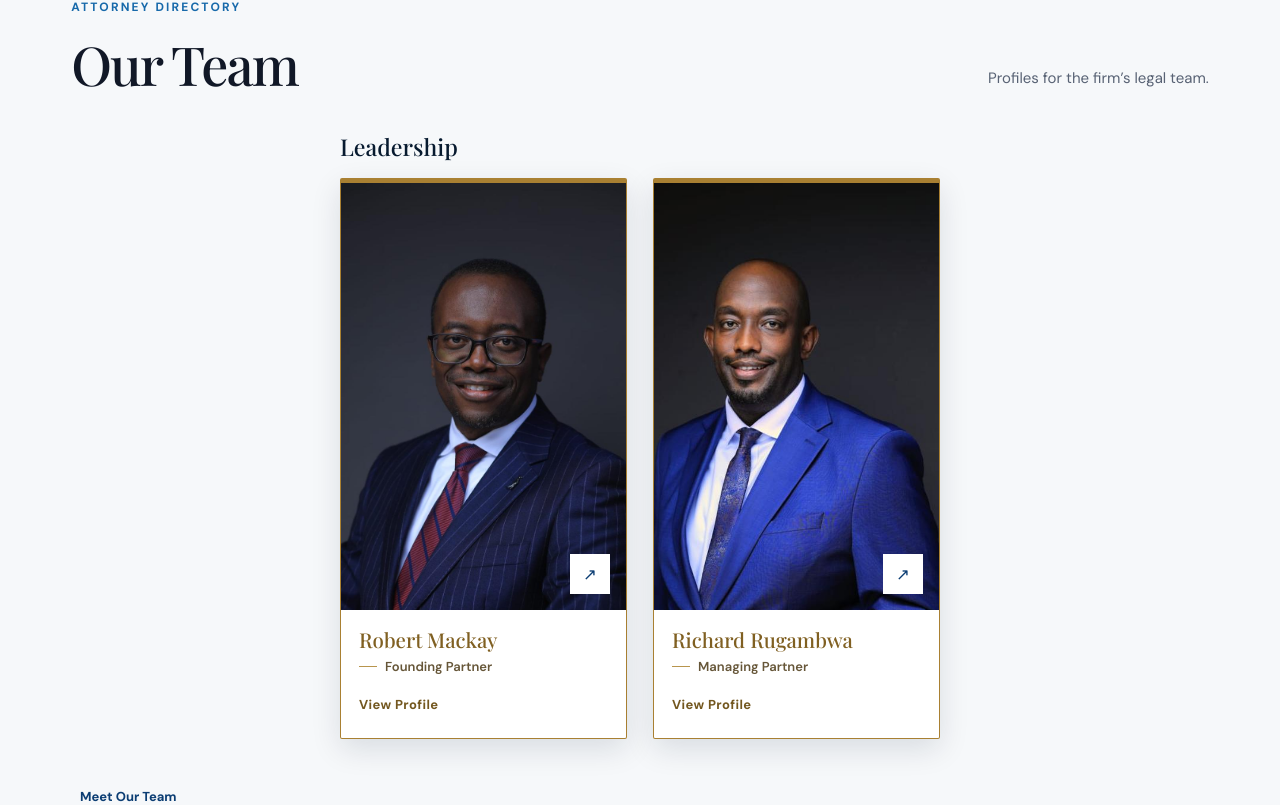
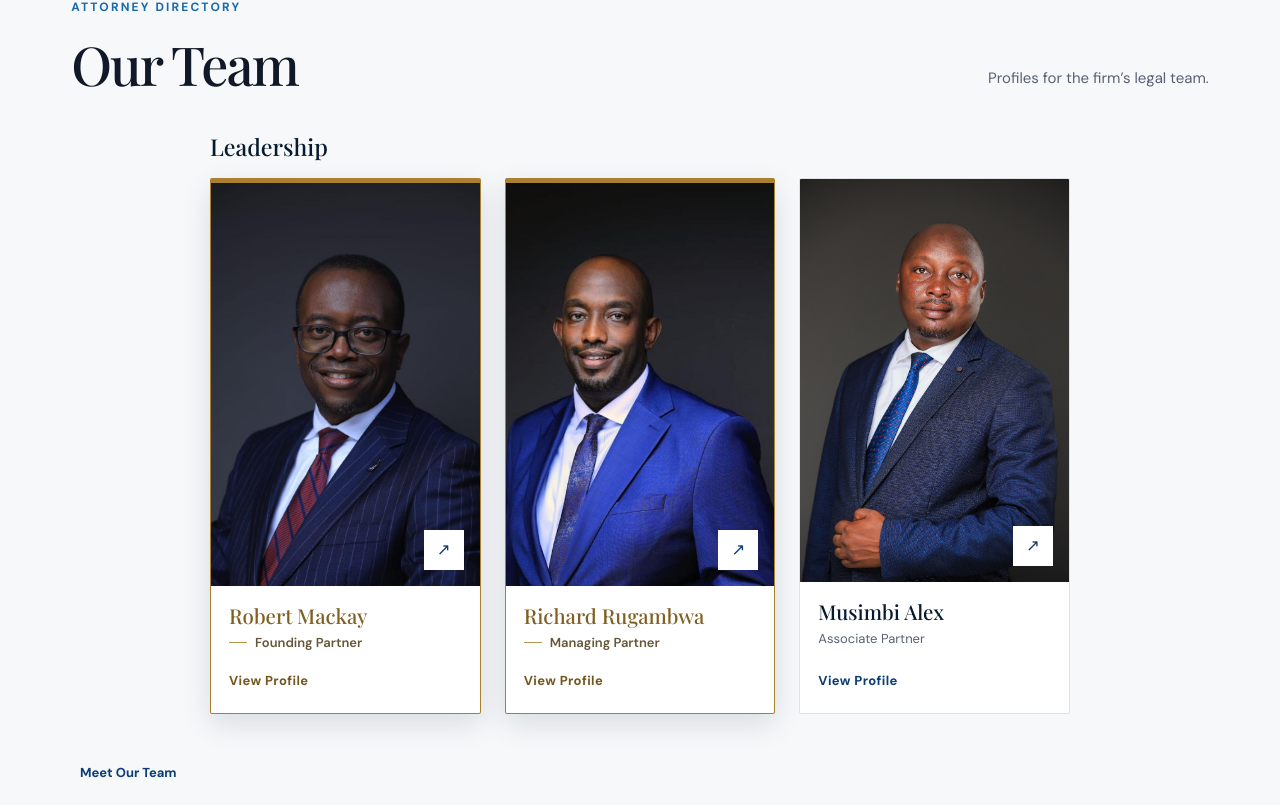
Before and after one commit to Solomantalgo/Law, a React (Vite) app: page / in a window 1280 px wide. Shown: the part 3915-4720 px from the top of the page. Built offline with nearby package versions, Linux system fonts and the light colour scheme; a web font is replaced by a local one.

Commit message:
Add Musimbi Alex to leadership and gallery

```diff
--- a/src/components/Attorneys.jsx
+++ b/src/components/Attorneys.jsx
@@ -2,16 +2,18 @@ import { Arrow } from './Shared';
 import { attorneys } from '../data/siteData';
 import AttorneyPortrait from './AttorneyPortrait';
 
-const leadership = attorneys.filter((attorney) => attorney.leadershipGroup === 'Leadership');
-const otherPartners = attorneys.filter((attorney) => !attorney.leadershipGroup && attorney.role === 'Partner');
+const isLeadership = (attorney) => attorney.leadershipGroup === 'Leadership' || attorney.role === 'Associate Partner';
+const leadership = attorneys.filter(isLeadership);
+const partnerRoles = new Set(['Partner']);
+const otherPartners = attorneys.filter((attorney) => !isLeadership(attorney) && partnerRoles.has(attorney.role));
 const legalTeam = attorneys.filter((attorney) => attorney.directoryGroup === 'Legal Team');
-const otherAttorneys = attorneys.filter((attorney) => !attorney.leadershipGroup && attorney.role !== 'Partner' && attorney.directoryGroup !== 'Legal Team');
+const otherAttorneys = attorneys.filter((attorney) => !isLeadership(attorney) && !partnerRoles.has(attorney.role) && attorney.directoryGroup !== 'Legal Team');
 
 export default function Attorneys({ onSelectAttorney, preview = false }) {
   const groups = [
     { title: 'Leadership', members: leadership },
     ...(!preview ? [
-      { title: 'Other Partners', members: otherPartners },
+      { title: 'Partners', members: otherPartners },
       { title: 'Other Attorneys', members: otherAttorneys },
       { title: 'Legal Team', members: legalTeam },
     ] : []),
--- a/src/components/GalleryPreview.jsx
+++ b/src/components/GalleryPreview.jsx
@@ -2,7 +2,7 @@ import { galleryImages } from '../data/siteData';
 import GalleryImageGrid from './GalleryImageGrid';
 
 export default function GalleryPreview() {
-  const featured = galleryImages.filter((item) => item.homepageFeatured).slice(0, 5);
+  const featured = galleryImages.filter((item) => item.homepageFeatured).slice(0, 6);
   return (
     <section className="section gallery-preview" aria-labelledby="gallery-preview-title">
       <div className="gallery-preview-heading reveal-up">
--- a/src/data/siteData.js
+++ b/src/data/siteData.js
@@ -1037,17 +1037,11 @@ export const attorneys = [
   {
     slug: 'musimbi-alex',
     name: 'Musimbi Alex',
-    role: 'Legal Associate',
+    role: 'Associate Partner',
+    image: 'Musimbi Alex.jpeg',
+    imagePosition: '50% 50%',
+    imageAlt: 'Musimbi Alex, Associate Partner at R. Mackay Advocates.',
     profilePending: true,
-    shortBio: 'Legal Associate focusing on corporate advisory, commercial drafting and client representation.',
-    biography: [
-      'Musimbi Alex advises local and international clients on contract drafting, commercial dispute resolution and compliance.',
-    ],
-    practiceAreas: [
-      'Commercial Drafting & Advisory', 'Taxation Counsel', 'Litigation',
-    ],
-    qualifications: ['LL.B (Hons)', 'Diploma in Legal Practice'],
-    admissions: ['Advocate of the High Court'],
   },
 ];
 
@@ -1129,6 +1123,13 @@ export const galleryImages = [
     width: 3266, height: 4899, orientation: 'portrait', homepageFeatured: false,
     category: null, title: null, caption: null,
   },
+  {
+    id: 'musimbi-alex-portrait', image: 'Musimbi Alex.jpeg',
+    alt: 'Musimbi Alex, Associate Partner at R. Mackay Advocates.',
+    imagePosition: 'center 17%',
+    width: 1706, height: 2560, orientation: 'portrait', homepageFeatured: true,
+    category: null, title: null, caption: null,
+  },
 ];
 
 export const image = (name) => `/assets/images/${name}`;
--- a/src/styles.css
+++ b/src/styles.css
@@ -952,12 +952,15 @@ footer a { transition: color .22s; }
   .profile-hero-limited .profile-hero-photo { width: min(100%, 240px); }
 }
 /* Leadership pair fits with clear breathing room inside a 1000px desktop view. */
-.attorney-group-leadership { max-width: 600px; }
+.attorney-group-leadership { max-width: 860px; }
 .attorney-grid-count-2 { max-width: 600px; }
+.attorney-grid-count-3 { max-width: 860px; }
 @media (max-width: 800px) {
   .attorney-group-leadership .attorney-grid-count-2 { max-width: 600px; }
+  .attorney-group-leadership { max-width: 720px; }
 }
 .attorney-group-others { max-width: 860px; }
+.attorney-group-others .attorney-grid-count-1 { width: min(100%, 360px); max-width: 360px; grid-template-columns: minmax(0, 1fr); }
 @media (max-width: 800px) { .attorney-group-others { max-width: 720px; } }
 @media (max-width: 600px) { .attorney-group-others { max-width: 420px; } }
 /* Branded pending portraits are shorter square placeholders; real portraits keep the shared 2:3 frame. */
@@ -1082,17 +1085,17 @@ footer a { transition: color .22s; }
 .gallery-preview-heading > p { max-width: 330px; margin: 0 0 5px; color: var(--muted); font-size: .95rem; }
 .gallery-grid { display: grid; gap: 16px; min-width: 0; }
 .gallery-grid--preview { grid-template-columns: repeat(4, minmax(0, 1fr)); grid-auto-rows: clamp(120px, 13vw, 185px); grid-auto-flow: dense; }
-.gallery-grid--page { grid-template-columns: repeat(3, minmax(0, 1fr)); grid-auto-rows: clamp(170px, 15vw, 205px); grid-auto-flow: dense; }
+.gallery-grid--page { grid-template-columns: repeat(3, minmax(0, 1fr)); grid-auto-rows: clamp(172px, 13vw, 182px); grid-auto-flow: dense; }
 .gallery-tile { position: relative; display: block; min-width: 0; width: 100%; height: 100%; padding: 0; overflow: hidden; border: 0; border-radius: 1px; background: var(--navy); color: white; cursor: zoom-in; text-align: left; }
 .gallery-tile img { display: block; width: 100%; height: 100%; object-fit: cover; object-position: center 35%; transition: transform .45s cubic-bezier(.22, 1, .36, 1), opacity .3s; }
 .gallery-tile--landscape img { object-position: center 25%; }
 .gallery-tile:hover img, .gallery-tile:focus-visible img { transform: scale(1.025); }
 .gallery-tile--featured { grid-column: span 2; grid-row: span 2; }
-.gallery-grid--page .gallery-tile:nth-child(1) { grid-column: span 2; grid-row: span 2; }
-.gallery-grid--page .gallery-tile:nth-child(2) { grid-column: span 1; grid-row: span 2; }
-.gallery-grid--page .gallery-tile:nth-child(n+3) { grid-column: span 1; grid-row: span 1; }
+.gallery-grid--page { grid-auto-flow: row dense; }
+.gallery-grid--page .gallery-tile:first-child { grid-column: span 2; grid-row: span 2; }
+.gallery-grid--page .gallery-tile--portrait { grid-row: span 3; }
+.gallery-grid--page .gallery-tile:nth-child(3n + 1):last-child { grid-column: 2; }
 .gallery-grid--preview .gallery-tile--portrait { grid-row: span 2; }
-.gallery-grid--page .gallery-tile.gallery-tile--portrait { grid-row: span 3; }
 .gallery-tile-open { position: absolute; right: 12px; bottom: 12px; display: flex; align-items: center; gap: 13px; padding: 9px 11px; background: rgba(7,26,47,.9); color: #fff; font: 600 .65rem/1 var(--sans); letter-spacing: .04em; opacity: 0; transform: translateY(4px); transition: opacity .2s, transform .2s; }
 .gallery-tile-open span { color: #ddc17c; font-size: .95rem; }
 .gallery-tile:hover .gallery-tile-open, .gallery-tile:focus-visible .gallery-tile-open { opacity: 1; transform: translateY(0); }
@@ -1122,8 +1125,9 @@ footer a { transition: color .22s; }
   .gallery-grid--preview { grid-template-columns: repeat(2, minmax(0, 1fr)); grid-auto-rows: clamp(170px, 28vw, 240px); }
   .gallery-grid--page { grid-template-columns: repeat(2, minmax(0, 1fr)); grid-auto-rows: auto; grid-auto-flow: row; }
   .gallery-grid--page .gallery-tile { grid-column: auto; grid-row: auto; height: auto; aspect-ratio: 1.2; }
-  .gallery-grid--page .gallery-tile.gallery-tile--portrait { grid-row: auto; }
-  .gallery-grid--page .gallery-tile:nth-child(1) { grid-column: 1 / -1; aspect-ratio: 1.7; }
+  .gallery-grid--page .gallery-tile.gallery-tile--portrait { grid-row: auto; aspect-ratio: 4 / 5; }
+  .gallery-grid--page .gallery-tile:first-child { grid-column: 1 / -1; aspect-ratio: 1.7; }
+  .gallery-grid--page .gallery-tile:nth-child(3n + 1):last-child { grid-column: auto; }
   .gallery-page-content { padding-top: 32px; }
 }
 @media (max-width: 600px) {
@@ -1138,6 +1142,7 @@ footer a { transition: color .22s; }
   .gallery-grid--page { grid-template-columns: minmax(0, 1fr); grid-auto-rows: auto; gap: 13px; }
   .gallery-grid--page .gallery-tile, .gallery-grid--page .gallery-tile--landscape { grid-column: auto; grid-row: auto; height: auto; aspect-ratio: 1.32; }
   .gallery-grid--page .gallery-tile--portrait { aspect-ratio: 4 / 5; }
+  .gallery-grid--page .gallery-tile:nth-child(3n + 1):last-child { grid-column: 1; }
   .gallery-tile-open { right: 9px; bottom: 9px; opacity: 1; transform: none; padding: 8px 9px; }
   .gallery-preview-link { margin-top: 20px; }
   .gallery-page-hero { padding: 114px 22px 34px; }
```
Also changed, not shown: public/assets/images/Musimbi Alex.jpeg (added).
